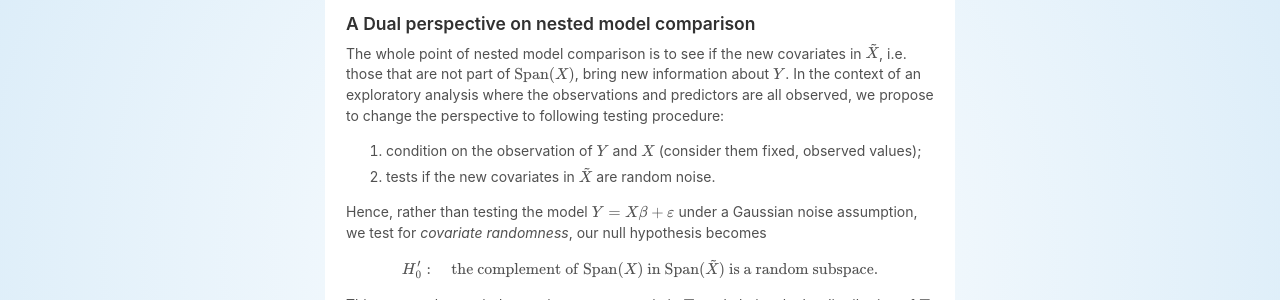
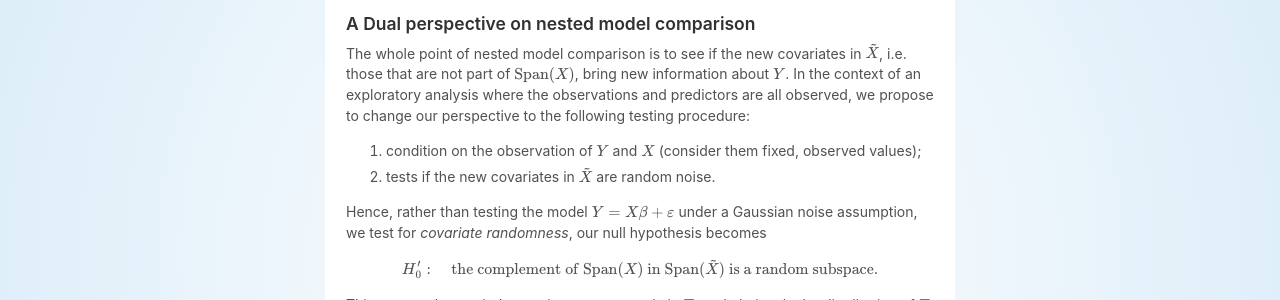
Before and after one commit to OlivierBinette/blog, a Jekyll site: the page built from _posts/2019-04-10-the-significance-of-the-adjusted-r-squared.md, in a window 1280 px wide and 900 px high, scrolled down 1395 px. Shown: the part 195-495 px from the top of the window. Built offline with Jekyll 4.4.1, drawn with Linux system fonts in a browser that asks for light colours; nearby versions of some CDN libraries; formulas are drawn with MathJax 3; some of the changed text lies outside the part shown.

Commit message:
New post.

```diff
--- a/_posts/2019-04-10-the-significance-of-the-adjusted-r-squared.md
+++ b/_posts/2019-04-10-the-significance-of-the-adjusted-r-squared.md
@@ -45,7 +45,7 @@ This is, however, a rather convoluted way of going about comparing the two numbe
 
 ### A Dual perspective on nested model comparison
 
-The whole point of nested model comparison is to see if the new covariates in $\tilde X$, i.e. those that are not part of $\text{Span}(X)$, bring new information about $Y$. In the context of an exploratory analysis where the observations and predictors are all observed, we propose to change the perspective to following testing procedure:
+The whole point of nested model comparison is to see if the new covariates in $\tilde X$, i.e. those that are not part of $\text{Span}(X)$, bring new information about $Y$. In the context of an exploratory analysis where the observations and predictors are all observed, we propose to change our perspective to the following testing procedure:
 
 1. condition on the observation of $Y$ and $X$ (consider them fixed, observed values);
 2. tests if the new covariates in $\tilde X$ are random noise.
```
Also changed, not shown: _posts/2019-05-24-bayesian-optimalities.md (renamed from _drafts/2019-05-24-bayesian-optimalities.md, +0 -2 lines).
